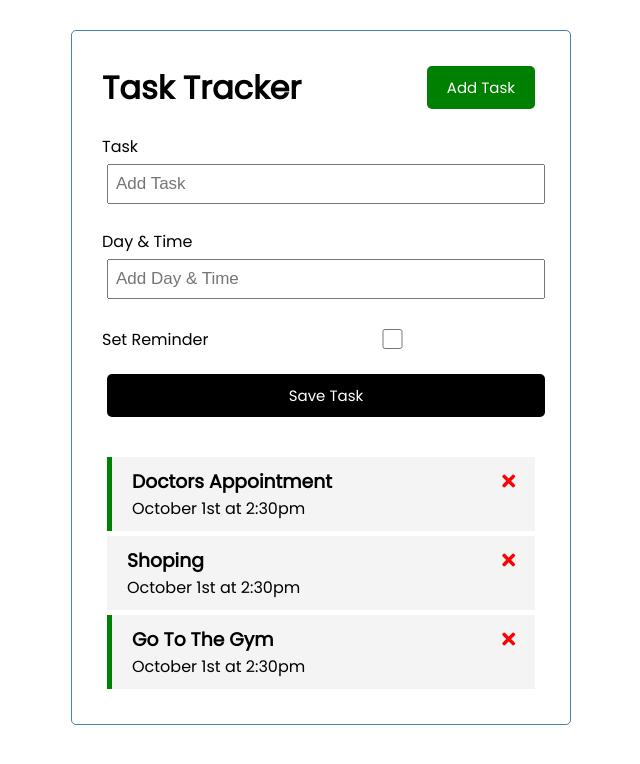
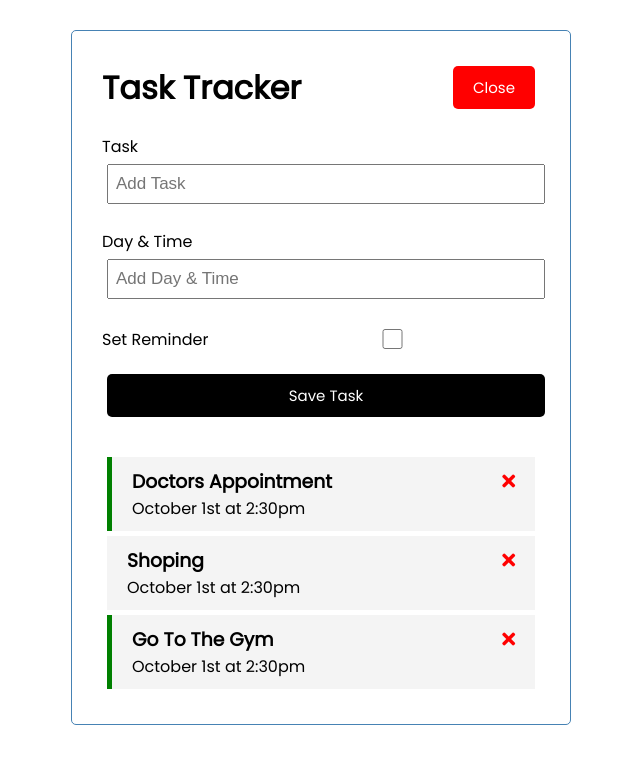
Before and after one commit to IRSAGE/Task-Tracker, a Vue app: page / in a window 1280 px wide. Both pictures are taken after a click on the button "Add Task". Shown: the top 764 px of the page, without its empty margins (319-959 px from the left). Built offline with nearby package versions, Linux system fonts and the light colour scheme.

Commit message:
Toggle Form & Template Conditionals

```diff
--- a/src/App.vue
+++ b/src/App.vue
@@ -1,7 +1,11 @@
 <template>
   <div class="container">
-    <Header title="Task Tracker" />
-    <AddTask @add-task="AddTask" />
+    <Header
+      @toggle-add-task="toggleAddTask"
+      title="Task Tracker"
+      :showAddTask="showAddTask"
+    />
+    <div v-show="showAddTask"><AddTask @add-task="AddTask" /></div>
     <Tasks
       @delete-task="deleteTask"
       @toggle-reminder="ToggleReminder"
@@ -24,6 +28,7 @@ export default {
   data() {
     return {
       tasks: [],
+      showAddTask: false,
     };
   },
   created() {
@@ -61,6 +66,9 @@ export default {
     },
     AddTask(task) {
       this.tasks = [...this.tasks, task];
+    },
+    toggleAddTask() {
+      this.showAddTask = !this.showAddTask;
     },
   },
 };
--- a/src/components/Button.vue
+++ b/src/components/Button.vue
@@ -1,18 +1,20 @@
 <template>
-    <button @click="onClick()" :style="{ background: color }" class="btn">{{ text }}</button>
+  <button @click="onClick()" :style="{ background: color }" class="btn">
+    {{ text }}
+  </button>
 </template>
 
 <script>
 export default {
-    name: 'Button',
-    props: {
-        text: String,
-        color: String
+  name: "Button",
+  props: {
+    text: String,
+    color: String,
+  },
+  methods: {
+    onClick() {
+      this.$emit("btn-click");
     },
-    methods: {
-        onClick() {
-
-        }
-    }
-}
+  },
+};
 </script>
--- a/src/components/Header.vue
+++ b/src/components/Header.vue
@@ -1,25 +1,29 @@
 <template>
   <header>
     <h1>{{ title }}</h1>
-        <Button text="Add Task" color="green" />
+    <Button
+      :text="showAddTask ? 'Close' : 'Add Task'"
+      :color="showAddTask ? 'red' : 'green'"
+      @btn-click="$emit('toggle-add-task')"
+    />
   </header>
 </template>
 
 <script>
-
 import Button from "./Button";
 export default {
   name: "Header",
   props: {
     title: {
       type: String,
-            default: "Hello Word"
-        }
+      default: "Hello Word",
+    },
+    showAddTask: Boolean,
   },
   components: {
-        Button
-    }
-}
+    Button,
+  },
+};
 </script>
 
 <style scoped>
```
Lines whose indentation alone changed are shown as unchanged.
